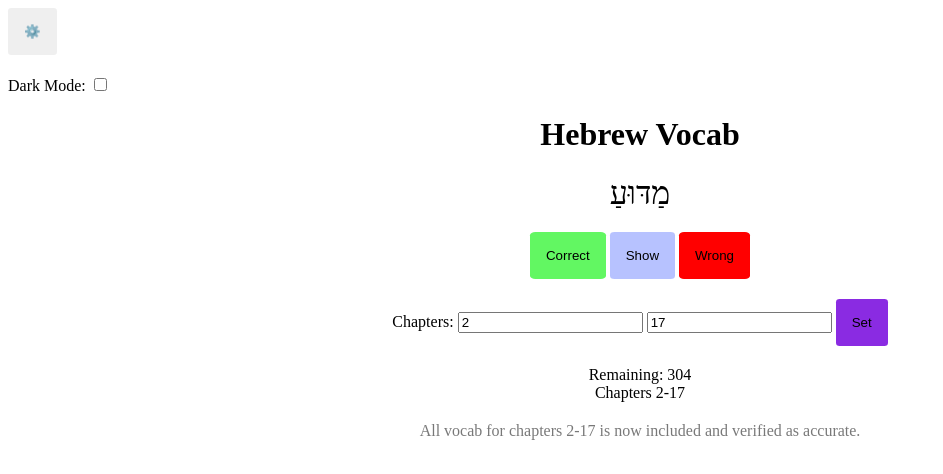
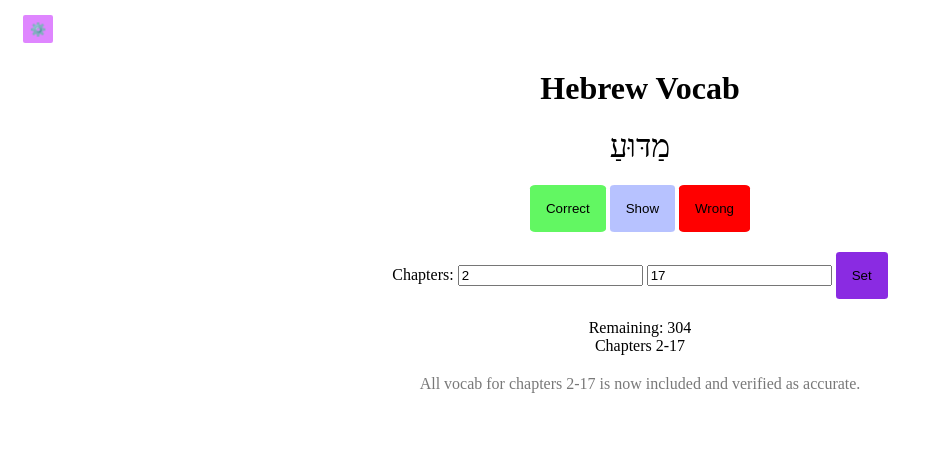
Before and after one commit to ThomasZajac7/RosedaleHebrew.github.io, a plain HTML site: page index.html in a window 1280 px wide. Shown: the whole page, without its empty margins (0-943 px from the left). Drawn offline with Linux system fonts and the light colour scheme.

Commit message:
Update stylesheet.css

```diff
--- a/stylesheet.css
+++ b/stylesheet.css
@@ -1,6 +1,14 @@
 body {
     font-family: 'Times New Roman', Times, serif;
-    color: black;
+    color: rgb(0, 0, 0);
+    background-color: rgb(255, 255, 255);
+    border-color: bisque;
+}
+
+body.is-dark {
+    color: rgb(255, 16, 235);
+    background-color: rgb(43, 3, 81);
+    border-color: rgb(232, 85, 255);
 }
 
 div {
@@ -16,6 +24,28 @@ button {
 
 input {
     color: inherit;
+}
+
+.header {
+    border-style: double;
+    border-width: 0px;
+    border-color: inherit;
+    margin: 10px;
+    padding: 5px;
+}
+
+#menu-button {
+    padding: 0.5em;
+    background-color: rgba(188, 2, 255, 0.479);
+}
+
+.menu {
+    display: none;
+
+}
+
+.menu.is-shown {
+    display: block;
 }
 
 .horizontal-center {
```
